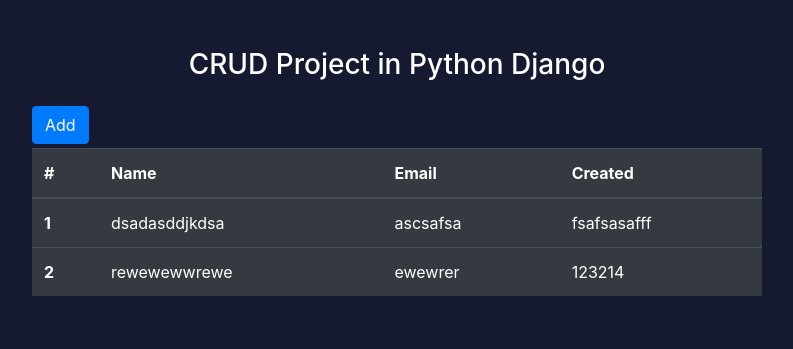
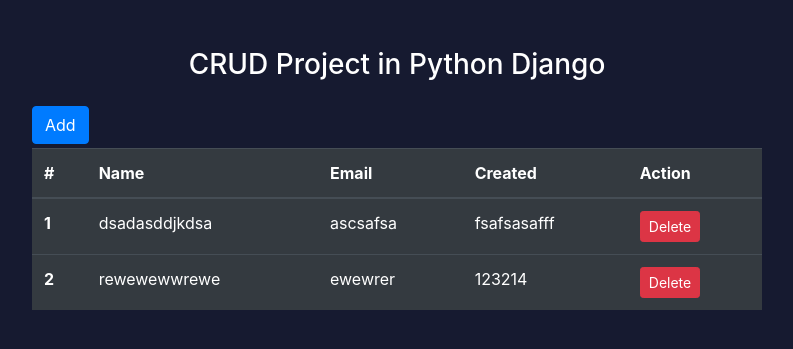
Before and after one commit to Kunal-ghogare/KunalJitendra_Ghogare, a Django app: page / in a window 1280 px wide. Shown: the top 349 px of the page, without its empty margins (243-1036 px from the left). Run offline with Django 4.2, Linux system fonts and the light colour scheme; data comes from the database, SQL or seed files in the repository; both versions use the stored data as it was after the commit.

Commit message:
Delete_Contact

```diff
--- a/core/templates/core/home.html
+++ b/core/templates/core/home.html
@@ -23,6 +23,7 @@ Home Page |
                     <th scope="col">Name</th>
                     <th scope="col">Email</th>
                     <th scope="col">Created</th>
+                    <th scope="col">Action</th>
                   </tr>
                 </thead>
                 <tbody>
@@ -32,6 +33,13 @@ Home Page |
                     <td>{{con.name}}</td>
                     <td>{{con.email}}</td>
                     <td>{{con.created}}</td>
+                    <td>
+                        <form action = "{% url 'delete_contact' %}" method='POST'>
+                          {% csrf_token %}
+                          <input type="hidden" name="id" value={{con.id}}>
+                          <input type="submit" value="Delete" class="btn btn-danger btn-sm">
+                        </form>
+                    </td>
                   </tr>
                   {% endfor %}
                 </tbody>
--- a/core/urls.py
+++ b/core/urls.py
@@ -1,7 +1,8 @@
 from django.urls import path
-from .views import Home, Add_Contact
+from .views import Home, Add_Contact, Delete_Contact
 
 urlpatterns = [
     path('', Home.as_view(), name='home'),
-    path('add_contact/', Add_Contact.as_view(), name= 'add_contact' )
+    path('add_contact/', Add_Contact.as_view(), name= 'add_contact' ),
+    path('delete_contact/', Delete_Contact.as_view(), name= 'delete_contact')
 ]
--- a/core/views.py
+++ b/core/views.py
@@ -1,4 +1,4 @@
-from django.shortcuts import render
+from django.shortcuts import redirect, render
 from django.views import View
 from .models import Contact
 from .forms import AddContactForm
@@ -12,3 +12,19 @@ class Add_Contact(View):
     def get(self, request):
         fm = AddContactForm()
         return render(request, 'core/add_contact.html',{'form': fm})
+
+    def post(self, request):
+        fm = AddContactForm(request.POST)
+        if fm.is_valid():
+            fm.save()
+            return redirect('/')
+        else:
+            return render(request, 'core/add_contact.html',{'form': fm})
+
+class Delete_Contact(View):
+    def post(self, request):
+        data = request.POST
+        id = data.get('id')
+        condata = Contact.objects.get(id=id)
+        condata.delete()
+        return redirect('/')
```
Also changed, not shown: db.sqlite3.
